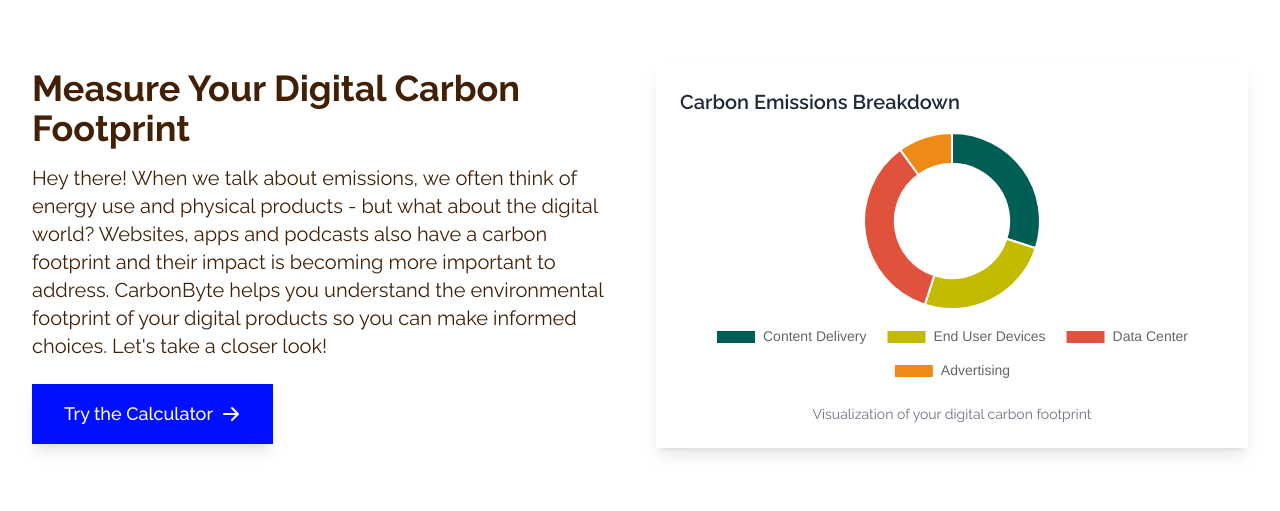
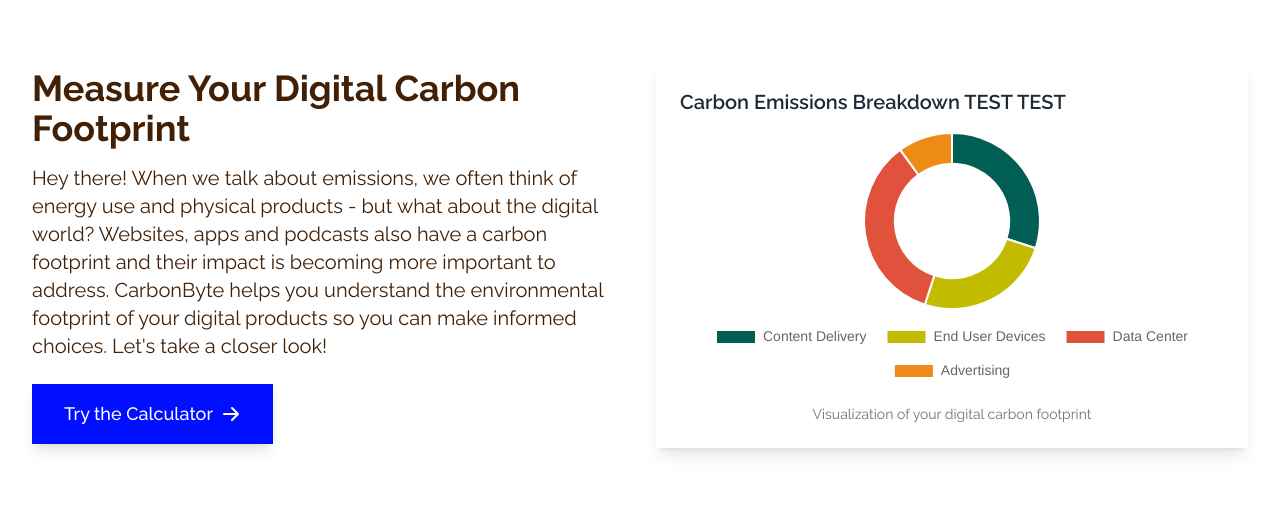
Before and after one commit to AnneLovina/carbonbyte, a Flask app: page / in a window 1280 px wide. Shown: the part 81-592 px from the top of the page. Run offline with Flask 3, Linux system fonts and the light colour scheme; some libraries are stand-ins or nearby versions.

Commit message:
Update landing.html
Test eingefügt

```diff
--- a/templates/landing.html
+++ b/templates/landing.html
@@ -22,7 +22,7 @@
                 </a>
             </div>
             <div class="bg-white shadow-lg p-6 transform hover:scale-[1.02] transition-transform duration-300">
-                <h3 class="text-xl font-semibold text-gray-800 mb-4">Carbon Emissions Breakdown</h3>
+                <h3 class="text-xl font-semibold text-gray-800 mb-4">Carbon Emissions Breakdown TEST TEST</h3>
                 <div class="h-64 relative">
                     <canvas id="exampleChart"></canvas>
                 </div>
```
